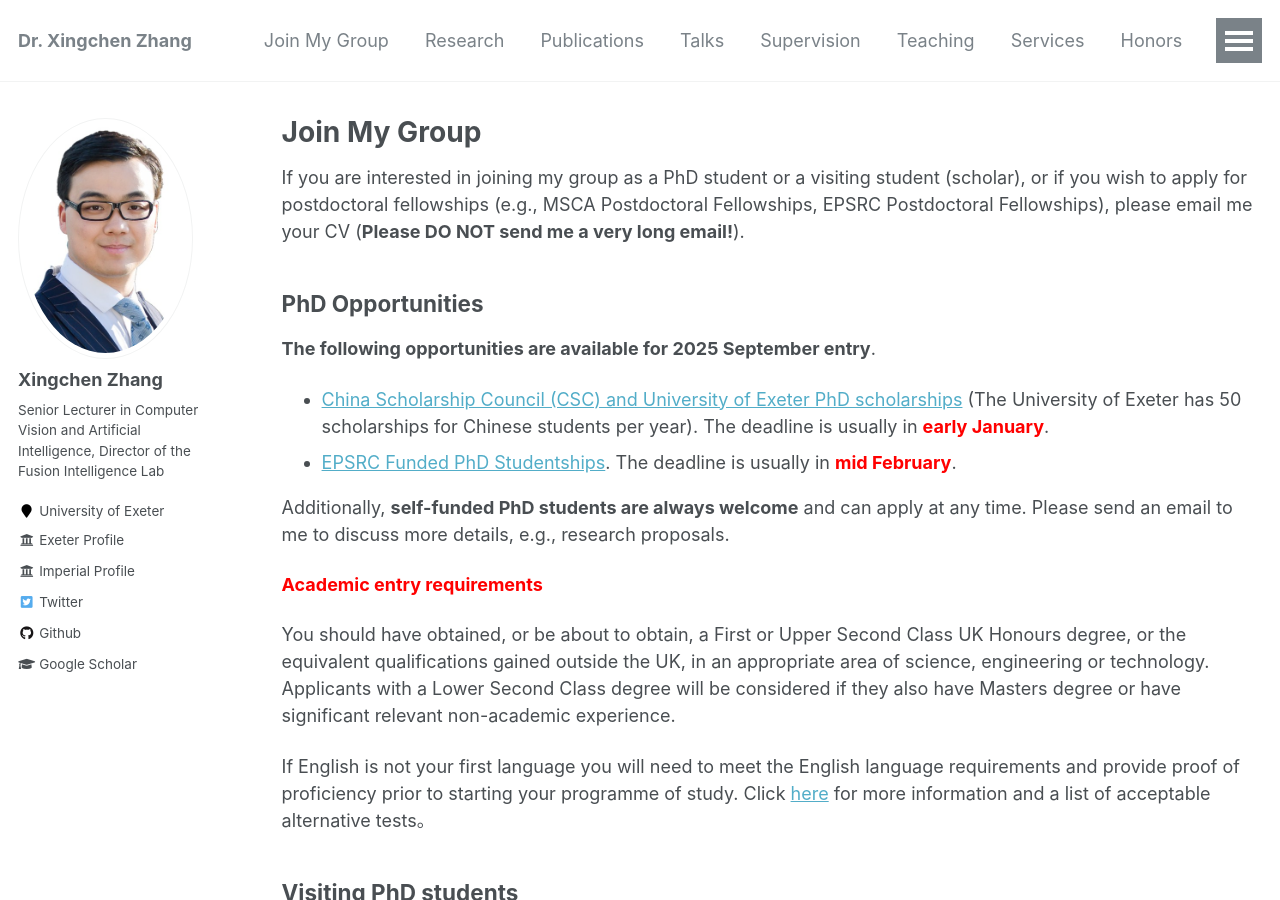
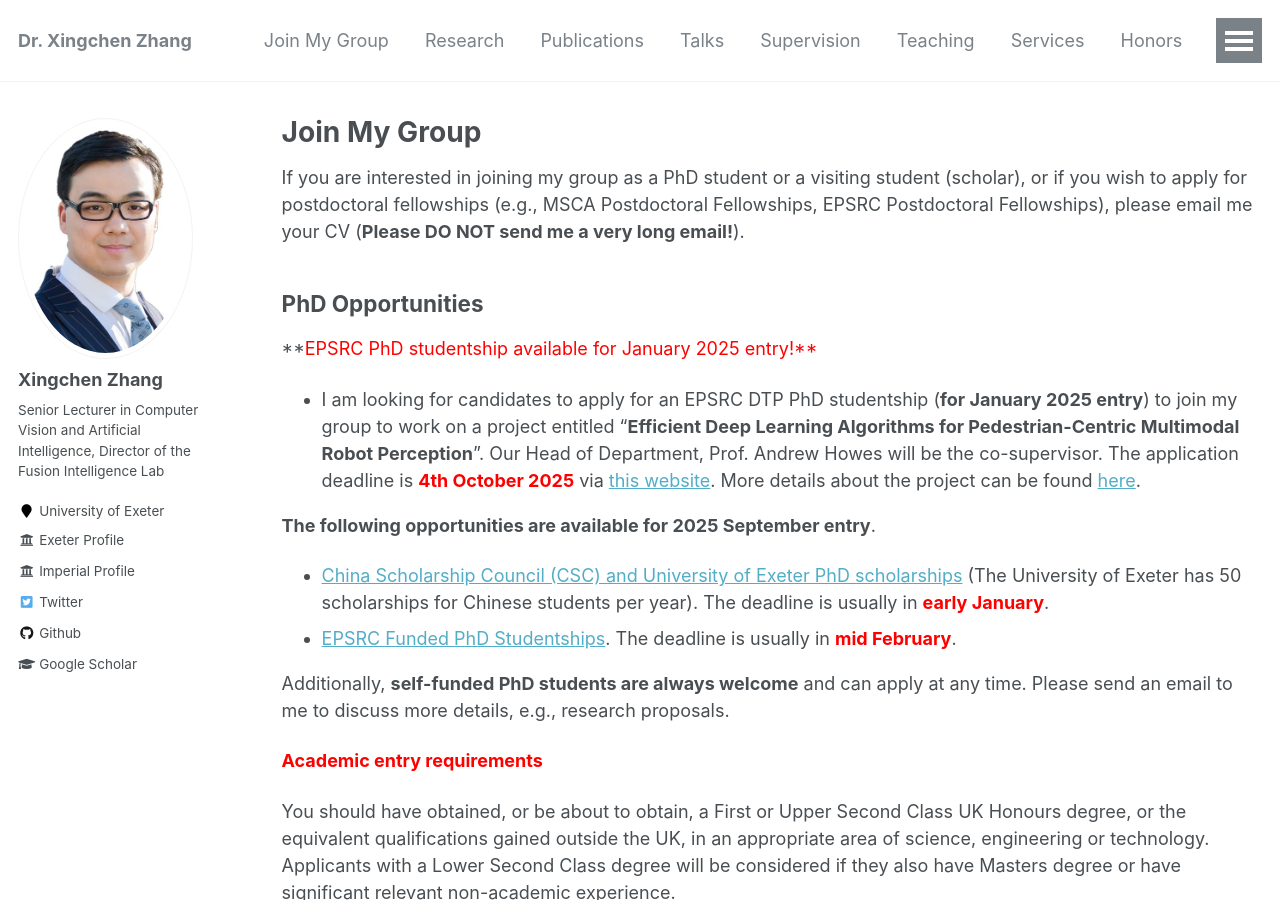
Before and after one commit to xingchenzhang/xingchenzhang.github.io, a Jekyll site: the page built from _pages/vacancies.md, in a window 1280 px wide and 900 px high. Built offline with Jekyll 4.4.1, drawn with Linux system fonts in a browser that asks for light colours.

Commit message:
update studentship

```diff
--- a/_pages/vacancies.md
+++ b/_pages/vacancies.md
@@ -10,6 +10,11 @@ If you are interested in joining my group as a PhD student or a visiting student
 
 PhD Opportunities
 -------------
+**<span style="color: red;">EPSRC PhD studentship available for January 2025 entry!**
+
+- I am looking for candidates to apply for an EPSRC DTP PhD studentship (**for January 2025 entry**) to join my group to work on a project entitled "**Efficient Deep Learning Algorithms for Pedestrian-Centric Multimodal Robot Perception**". Our Head of Department, Prof. Andrew Howes will be the co-supervisor. The application deadline is **<span style="color: red;">4th October 2025</span>** via [this website](https://www.exeter.ac.uk/study/funding/award/?id=5228). More details about the project can be found [here](https://www.exeter.ac.uk/v8media/recruitmentsites/documents/Efficient_Deep_Learning_Algorithms_for_Pedestrian-Centric_Multimodal_Robot_Perception_(Dr._Xingchen_Zhang).pdf).
+
+
 **The following opportunities are available for 2025 September entry**.
 
 - [China Scholarship Council (CSC) and University of Exeter PhD scholarships](https://www.exeter.ac.uk/study/pg-research/csc-scholarships/) (The University of Exeter has 50 scholarships for Chinese students per year). The deadline is usually in **<span style="color: red;">early January</span>**.
```
Also changed, not shown: _pages/about.md (+2 -0 lines).
